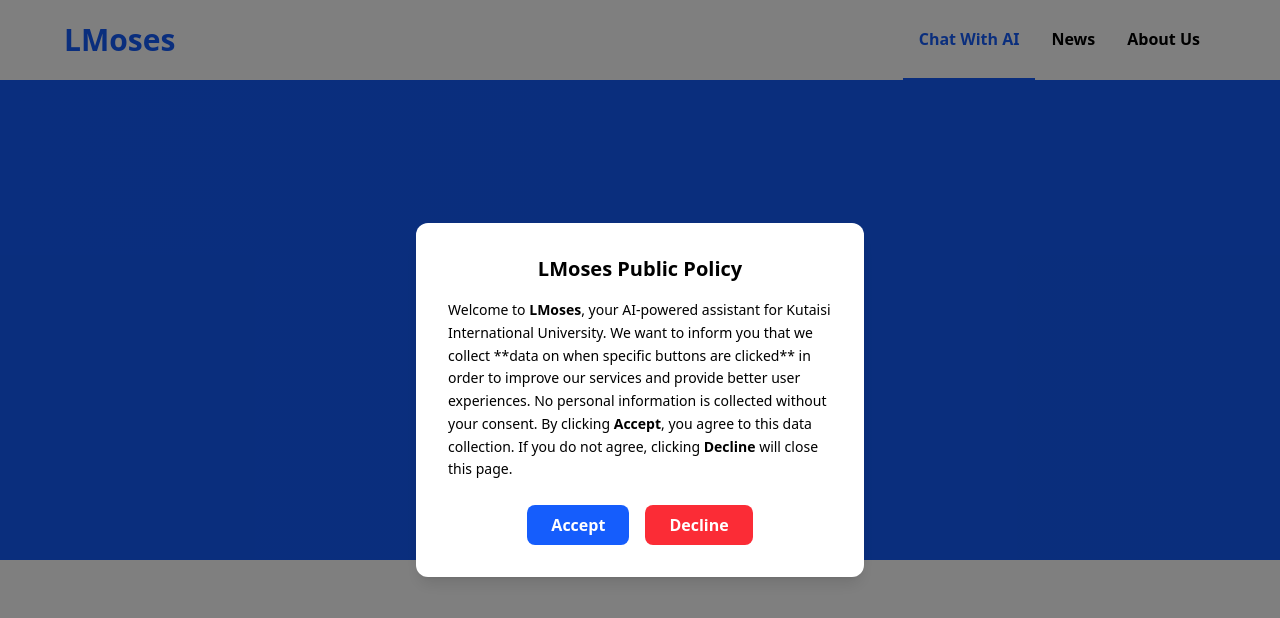
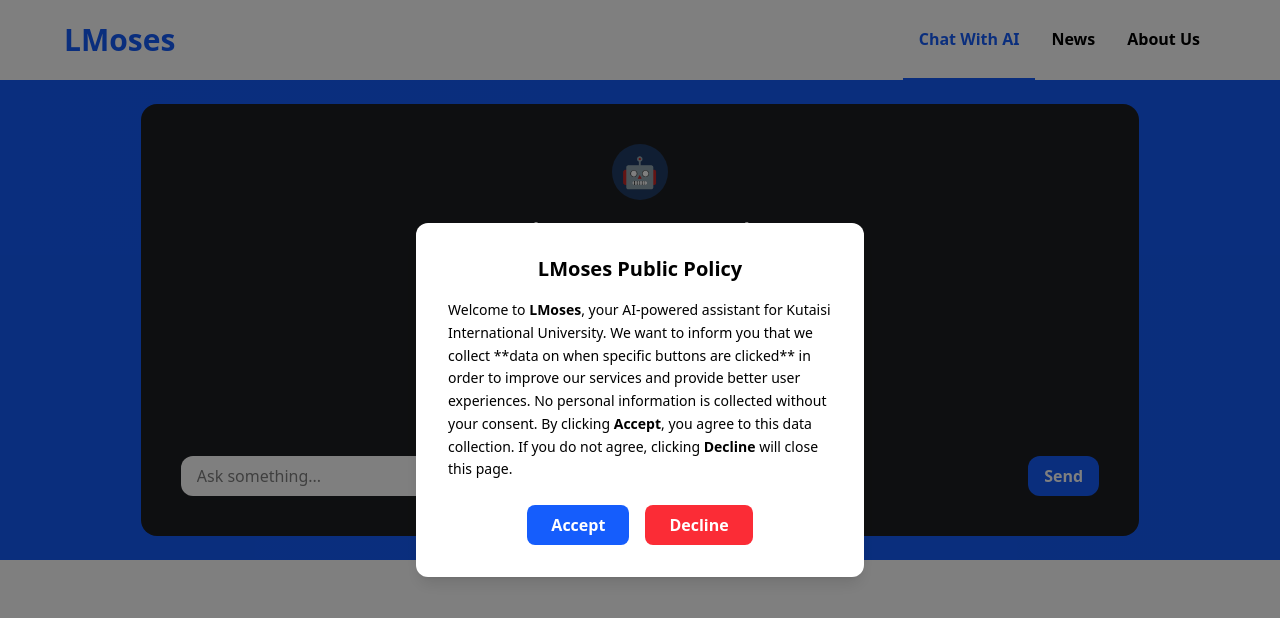
Before and after one commit to HolyCrusaD3R/LMosesFront, a React (Vite) app: page /chat in a window 1280 px wide. Shown: the top 618 px of the page. Built offline with nearby package versions, Linux system fonts and the light colour scheme.

Commit message:
add chat

```diff
--- a/src/components/ChatSection/ChatSection.tsx
+++ b/src/components/ChatSection/ChatSection.tsx
@@ -1,29 +1,133 @@
+"use client";
+
+import { useEffect, useRef, useState } from "react";
+
+type Message = {
+  role: "user" | "ai";
+  text: string;
+};
+
 export default function WelcomeSection() {
+  const [messages, setMessages] = useState<Message[]>([]);
+  const [input, setInput] = useState("");
+  const [loading, setLoading] = useState(false);
+  const bottomRef = useRef<HTMLDivElement | null>(null);
+
+  useEffect(() => {
+    bottomRef.current?.scrollIntoView({ behavior: "smooth" });
+  }, [messages, loading]);
+
+  const sendMessage = async () => {
+    const question = input.trim();
+    if (!question || loading) return;
+
+    setMessages((prev) => [...prev, { role: "user", text: question }]);
+    setInput("");
+    setLoading(true);
+
+    try {
+      const res = await fetch(
+        "https://lmoses20251208164123-dhe7ekevh0c4gxgc.canadacentral-01.azurewebsites.net/api/Chat",
+        {
+          method: "POST",
+          headers: {
+            "Content-Type": "application/json",
+          },
+          body: JSON.stringify({ question }),
+        }
+      );
+
+      if (!res.ok) {
+        throw new Error(`Request failed: ${res.status}`);
+      }
+
+      const data = await res.json();
+
+      setMessages((prev) => [
+        ...prev,
+        { role: "ai", text: data.answer ?? "No answer received." },
+      ]);
+    } catch (err: any) {
+      setMessages((prev) => [
+        ...prev,
+        { role: "ai", text: "⚠️ Error: could not reach the server." },
+      ]);
+    } finally {
+      setLoading(false);
+    }
+  };
+
+  const handleKeyDown = (e: React.KeyboardEvent<HTMLInputElement>) => {
+    if (e.key === "Enter") sendMessage();
+  };
+
   return (
     <div
       className="
-        w-full h-[60vh] flex flex-col items-center justify-center text-center
+        w-full h-[60vh] flex flex-col
         bg-gradient-to-r from-c-primary to-c-alternative
-        text-white px-4
+        text-white px-4 py-6
       "
     >
-      <div className="flex items-center justify-center mb-6">
-        <div
-          className="
-            w-20 h-20 rounded-full bg-blue-500/30
-            flex items-center justify-center
-          "
-        >
-          {/* Icon */}
-          <span className="text-4xl">🤖</span>
+      <div className="w-4/5 mx-auto bg-c-black h-full rounded-2xl text-white flex flex-col p-10">
+        {/* Header */}
+        <div className="flex items-center justify-center mb-4">
+          <div className="w-14 h-14 rounded-full bg-blue-500/30 flex items-center justify-center">
+            <span className="text-3xl">🤖</span>
+          </div>
+        </div>
+        <h1 className="text-xl font-semibold text-center mb-3">
+          Welcome to LMoses AI Chat
+        </h1>
+
+        {/* Chat area */}
+        <div className="flex-1 overflow-y-auto space-y-3 mb-4 px-2">
+          {messages.map((m, i) => (
+            <div
+              key={i}
+              className={`max-w-[80%] px-4 py-2 rounded-2xl text-sm leading-relaxed
+              ${
+                m.role === "user"
+                  ? "ml-auto bg-blue-600 text-right"
+                  : "mr-auto bg-white/20 text-left"
+              }`}
+            >
+              {m.text}
+            </div>
+          ))}
+
+          {loading && (
+            <div className="mr-auto bg-white/20 px-4 py-2 rounded-2xl text-sm">
+              Typing…
+            </div>
+          )}
+          <div ref={bottomRef} />
+        </div>
+        <div className="w-full flex flex-row justify-between">
+          {/* Input */}
+          <input
+            type="text"
+            value={input}
+            onChange={(e) => setInput(e.target.value)}
+            onKeyDown={handleKeyDown}
+            placeholder="Ask something..."
+            className="
+            flex-1 rounded-xl px-4 py-2 text-black bg-white max-w-3/5
+            focus:outline-none
+            "
+          />
+          <button
+            onClick={sendMessage}
+            disabled={loading}
+            className="
+            bg-blue-600 hover:bg-blue-700 disabled:opacity-50
+            px-4 py-2 rounded-xl font-semibold
+            "
+          >
+            Send
+          </button>
         </div>
       </div>
-
-      <h1 className="text-2xl font-semibold mb-3">Welcome to LMoses AI Chat</h1>
-
-      <p className="max-w-xl text-white/90 leading-relaxed text-2xl">
-        Coming soon...
-      </p>
     </div>
   );
 }
```
